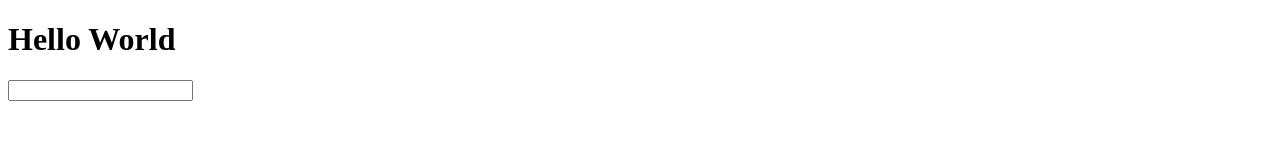
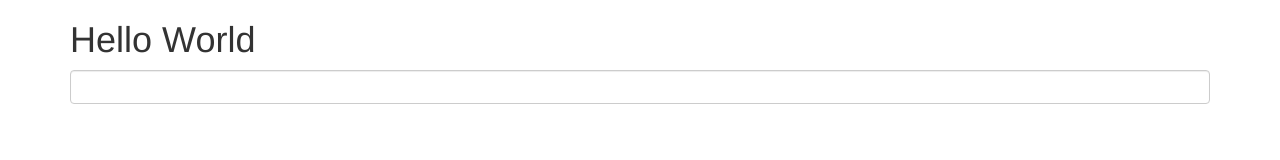
Before and after one commit to joysoft33/intro-angularjs, a plain HTML site: page index.html in a window 1280 px wide. Drawn offline with nearby package versions, Linux system fonts and the light colour scheme.

Commit message:
Bootstrap added

```diff
--- a/index.html
+++ b/index.html
@@ -6,12 +6,13 @@
   <meta name="viewport" content="width=device-width, initial-scale=1.0">
   <meta http-equiv="X-UA-Compatible" content="ie=edge">
   <title>Document</title>
+  <link rel="stylesheet" href="https://maxcdn.bootstrapcdn.com/bootstrap/3.3.7/css/bootstrap.min.css" />
 </head>
 
 <body>
   <div class="container">
     <h1>Hello <span id="edit">World</span></h1>
-    <input id="input" type="text" />
+    <input id="input" type="text" class="form-control" />
   </div>
 
   <script>
```
